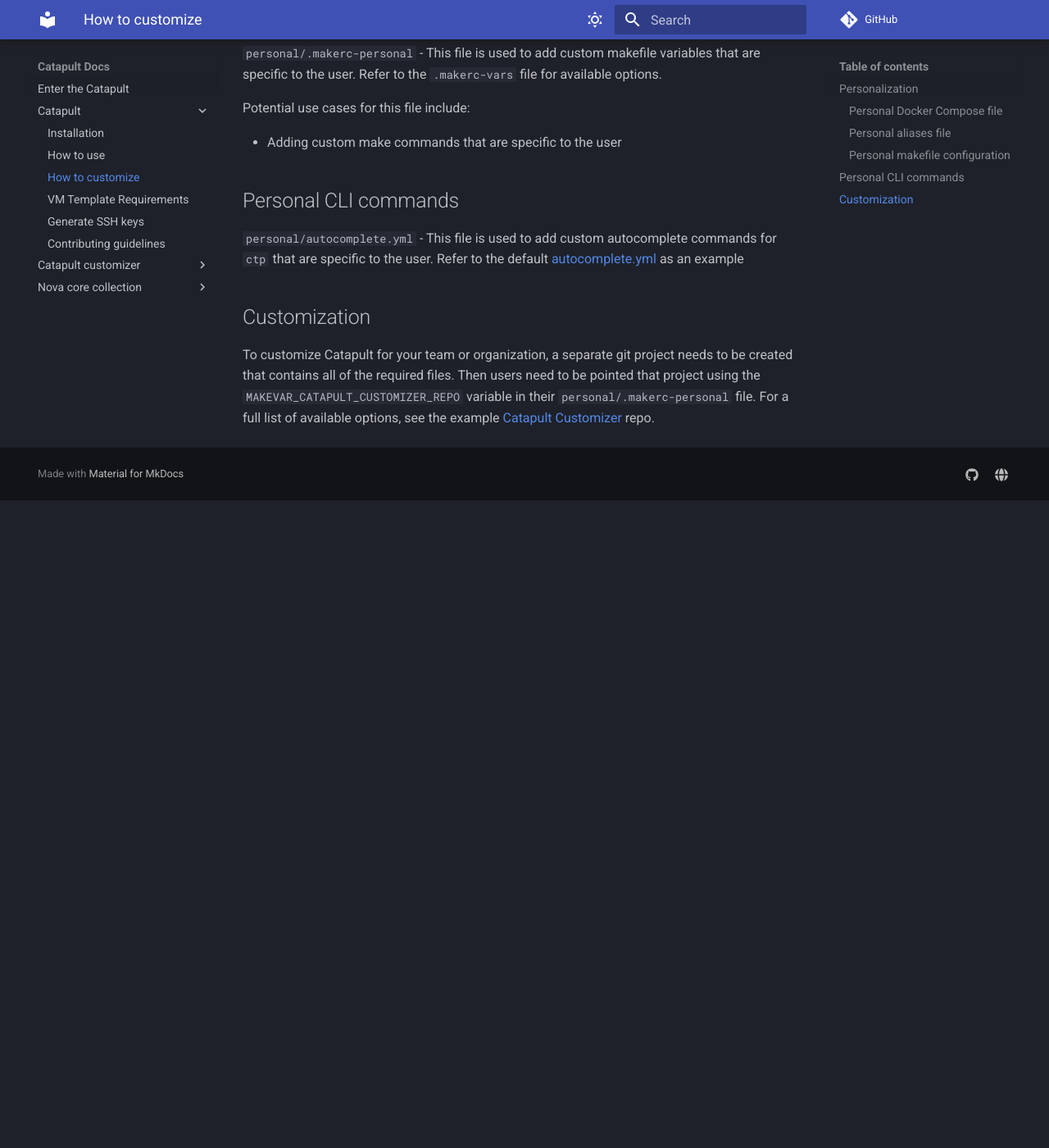
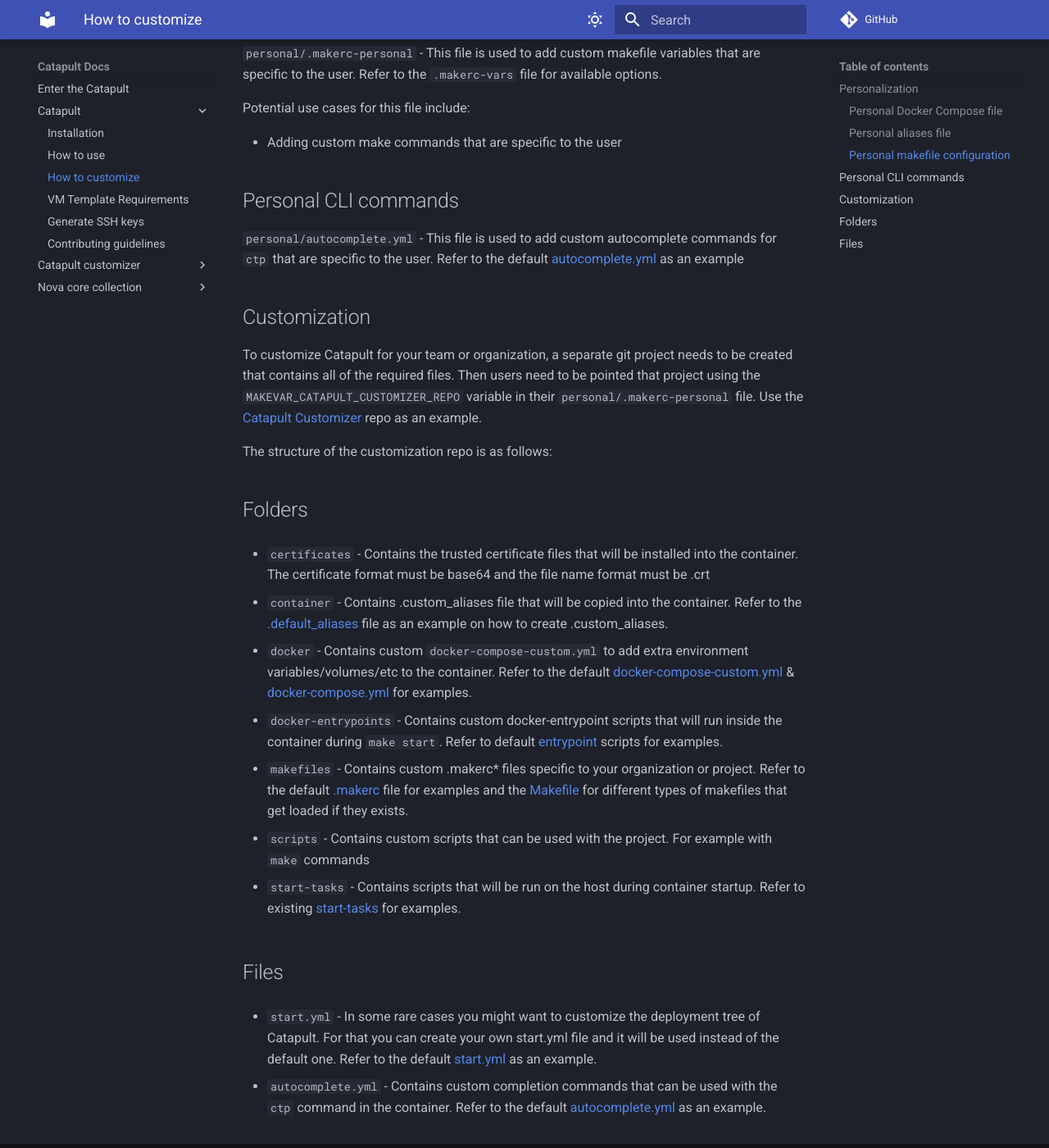
Before and after one commit to ClarifiedSecurity/catapult-docs, an MkDocs documentation site: the page built from docs/catapult/03-how-to-customize.md, in a window 1280 px wide and 1400 px high, scrolled down 1033 px. Shown: the whole window at 82% size. Built offline with MkDocs 1.6.1 and Material for MkDocs 9.7.7, drawn with Linux system fonts in a browser that asks for light colours; comment, search, counter and statistics services are not loaded; before the commit the page ends 1643 px from its top, so only the background shows below that.

Commit message:
CatapultBot update docs

```diff
--- a/docs/catapult/03-how-to-customize.md
+++ b/docs/catapult/03-how-to-customize.md
@@ -43,4 +43,28 @@
 
 ## Customization
 
-To customize Catapult for your team or organization, a separate git project needs to be created that contains all of the required files. Then users need to be pointed that project using the `MAKEVAR_CATAPULT_CUSTOMIZER_REPO` variable in their `personal/.makerc-personal` file. For a full list of available options, see the example [Catapult Customizer](https://github.com/ClarifiedSecurity/catapult-customizer) repo.
+To customize Catapult for your team or organization, a separate git project needs to be created that contains all of the required files. Then users need to be pointed that project using the `MAKEVAR_CATAPULT_CUSTOMIZER_REPO` variable in their `personal/.makerc-personal` file. Use the [Catapult Customizer](https://github.com/ClarifiedSecurity/catapult-customizer) repo as an example.
+
+The structure of the customization repo is as follows:
+
+## Folders
+
+- `certificates` - Contains the trusted certificate files that will be installed into the container. The certificate format must be base64 and the file name format must be <certificate_name>.crt
+
+- `container` - Contains .custom_aliases file that will be copied into the container. Refer to the [.default_aliases](https://github.com/ClarifiedSecurity/Catapult/blob/main/container/home/builder/.default_aliases) file as an example on how to create .custom_aliases.
+
+- `docker` - Contains custom `docker-compose-custom.yml` to add extra environment variables/volumes/etc to the container. Refer to the default [docker-compose-custom.yml](https://github.com/ClarifiedSecurity/catapult/blob/main/defaults/docker-compose-custom.yml) & [docker-compose.yml](https://github.com/ClarifiedSecurity/catapult/blob/main/docker/docker-compose.yml) for examples.
+
+- `docker-entrypoints` - Contains custom docker-entrypoint scripts that will run inside the container during `make start`. Refer to default [entrypoint](https://github.com/ClarifiedSecurity/Catapult/tree/main/scripts/entrypoints) scripts for examples.
+
+- `makefiles` - Contains custom .makerc\* files specific to your organization or project. Refer to the default [.makerc](https://github.com/ClarifiedSecurity/Catapult/blob/main/.makerc) file for examples and the [Makefile](https://github.com/ClarifiedSecurity/Catapult/blob/main/Makefile#L3-L5) for different types of makefiles that get loaded if they exists.
+
+- `scripts` - Contains custom scripts that can be used with the project. For example with `make` commands
+
+- `start-tasks` - Contains scripts that will be run on the host during container startup. Refer to existing [start-tasks](https://github.com/ClarifiedSecurity/Catapult/tree/main/scripts/start-tasks) for examples.
+
+## Files
+
+- `start.yml` - In some rare cases you might want to customize the deployment tree of Catapult. For that you can create your own start.yml file and it will be used instead of the default one. Refer to the default [start.yml](https://github.com/ClarifiedSecurity/Catapult/blob/main/defaults/start.yml) as an example.
+
+- `autocomplete.yml` - Contains custom completion commands that can be used with the `ctp` command in the container. Refer to the default [autocomplete.yml](https://github.com/ClarifiedSecurity/catapult/blob/main/defaults/autocomplete.yml) as an example.
```
